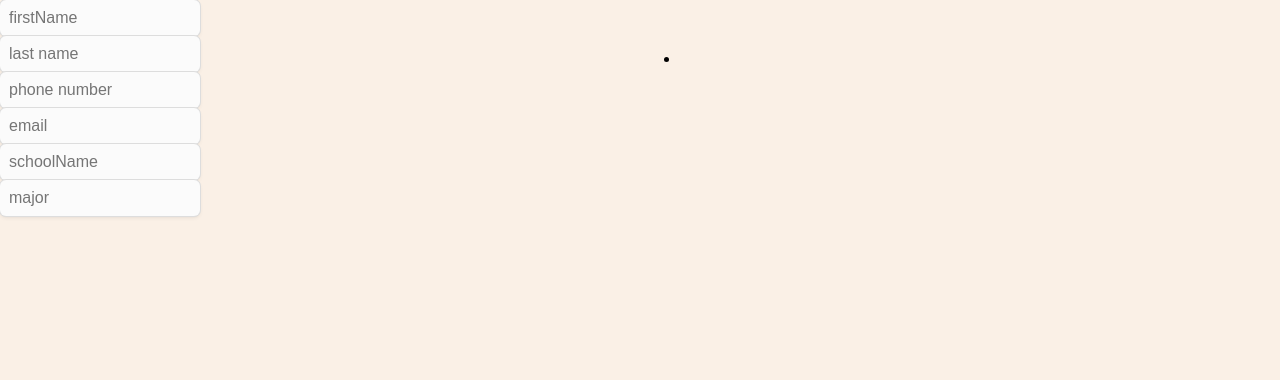
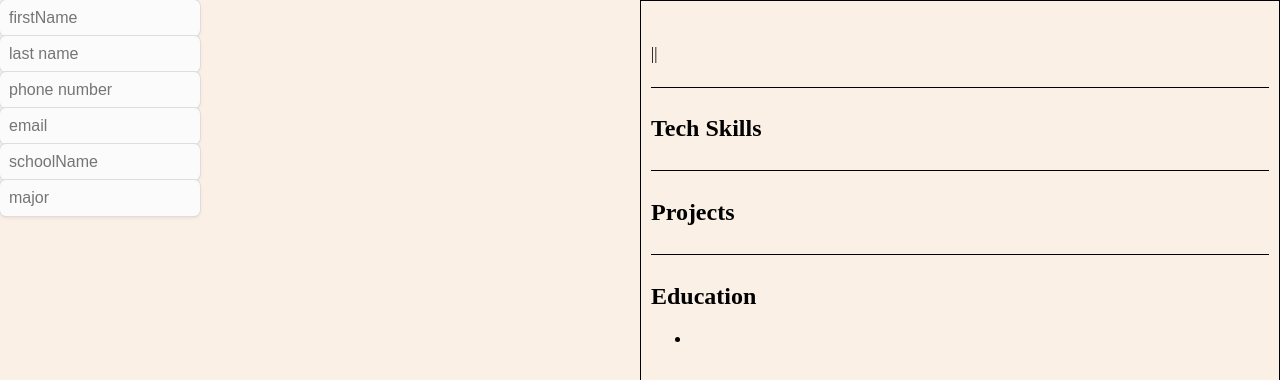
Before and after one commit to carlos-escamilla33/cv_app, a React (Vite) app: page / in a window 1280 px wide. Shown: the top 380 px of the page. Built offline with nearby package versions, Linux system fonts and the light colour scheme.

Commit message:
working on modularizing Profile

```diff
--- a/src/components/Output/Output.css
+++ b/src/components/Output/Output.css
@@ -2,8 +2,17 @@
 .output-container {
     display: flex;
     flex-direction: column;
+    border: 1px solid black;
+    padding: 10px;
 }
 
 .name {
     font-size: 50px;
 }
+
+hr {
+    height:1px;
+    width: 100%;
+    border: none;
+    background-color: black;
+}
--- a/src/components/Output/Output.jsx
+++ b/src/components/Output/Output.jsx
@@ -14,10 +14,19 @@ function Output({profile}) {
         <div className="output-container">
             <div className="header">
                 <h1 className="name">{profile.firstName} {profile.lastName}</h1>
-                <p>{profile.phoneNumber}</p>
-                <p>{profile.email}</p>
+                <p>{profile.phoneNumber} || {profile.email}</p>
             </div>
+            <hr />
+            <div className="tech-skills">
+                <h2>Tech Skills</h2>
+            </div>
+            <hr />
+            <div className="projects">
+                <h2>Projects</h2>
+            </div>
+            <hr />
             <div className="education">
+                <h2>Education</h2>
                 <p>{profile.schoolName}</p>
                 <ul>
                     <li>{<p>{profile.major}</p>}</li>
```
